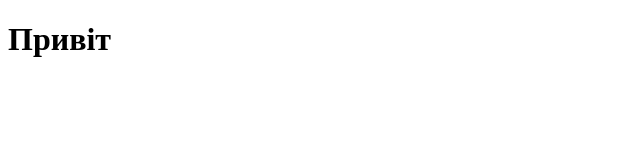
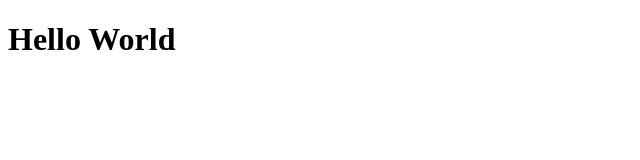
Before and after one commit to Yevgeniya28/DemoGoIT2022, a plain HTML site: page index.html in a window 1280 px wide. Shown: the whole page, without its empty margins (0-640 px from the left). Drawn offline with Linux system fonts and the light colour scheme.

Commit message:
Update index.html

```diff
--- a/index.html
+++ b/index.html
@@ -7,6 +7,6 @@
     <title>Document</title>
 </head>
 <body>
-    <h1>Привіт</h1>
+    <h1>Hello World</h1>
 </body>
 </html>
```
